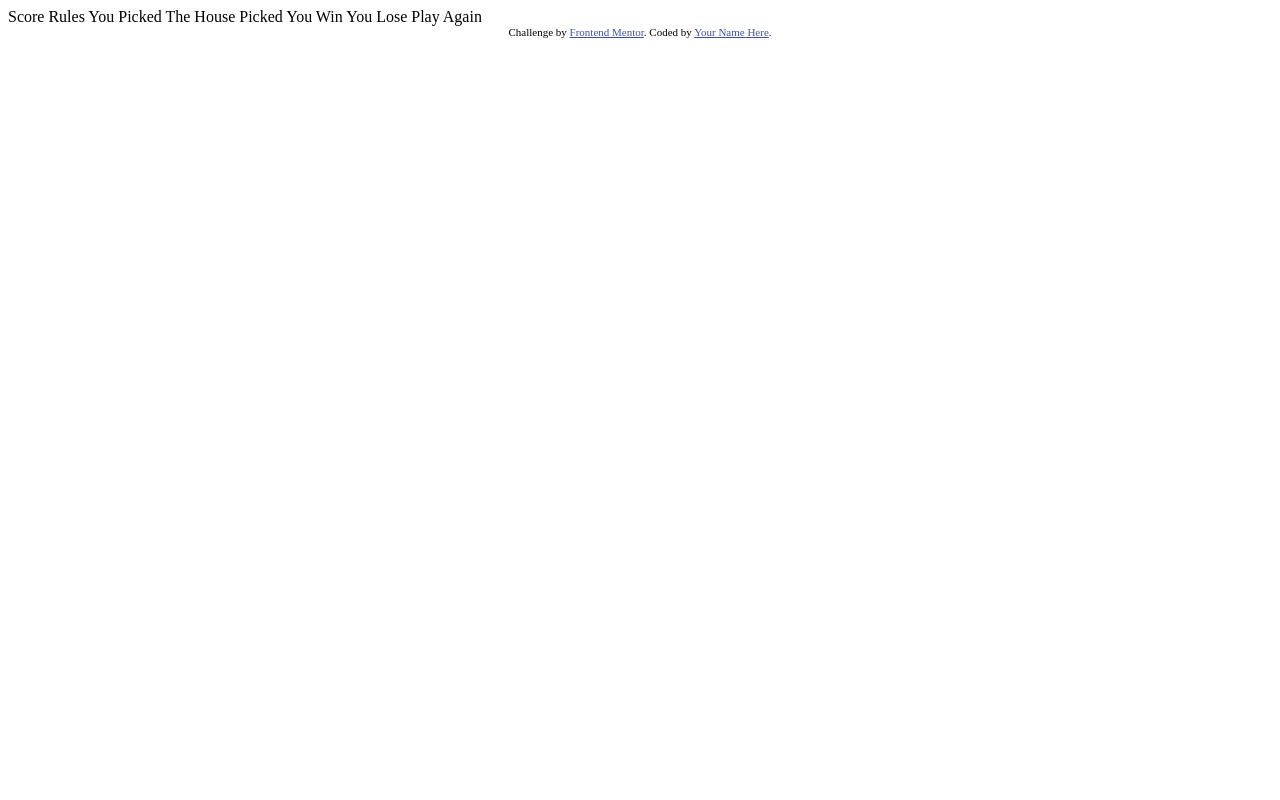
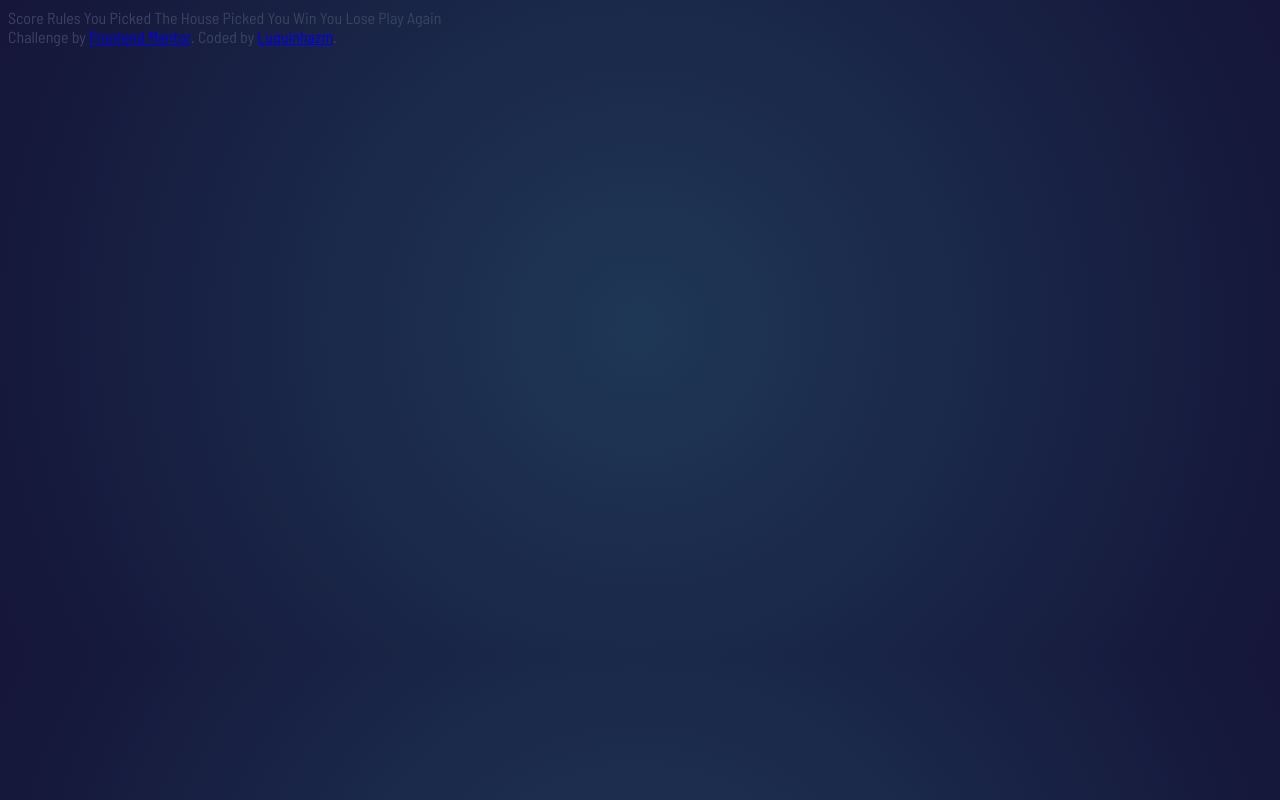
Before and after one commit to Luquinhazm/Pedra-papel-tesoura, a plain HTML site: page index.html in a window 1280 px wide. Drawn offline with Linux system fonts and the light colour scheme.

Commit message:
Adicionando SCSS

```diff
--- /dev/null
+++ b/Styles/_main.scss
@@ -0,0 +1,6 @@
+body{
+    @include background-primary;
+    // @include fontPrincipal;
+    color: $darkText;
+    height: 80vh;
+}
--- /dev/null
+++ b/Styles/_tipologia.scss
@@ -0,0 +1,7 @@
+//fonts
+
+@import url('https://fonts.googleapis.com/css2?family=Barlow+Semi+Condensed:wght@400;500;600;700&display=swap');
+
+html {
+    font-family: 'barlow semi condensed', sans-serif;
+}
--- /dev/null
+++ b/Styles/_variables.scss
@@ -0,0 +1,31 @@
+//Colors
+
+//Primary
+
+@mixin scissorsGradient {
+    background: rgb(236,158,14);
+    background: radial-gradient(circle, rgba(236,158,14,1) 0%, rgba(236,169,34,1) 100%);
+}
+
+@mixin paperGradient {
+    background: rgb(72,101,244);
+    background: radial-gradient(circle, rgba(72,101,244,1) 0%, rgba(86,113,245,1) 100%);
+}
+
+@mixin rockGradient {
+    background: rgb(220,46,78);
+    background: radial-gradient(circle, rgba(220,46,78,1) 0%, rgba(221,64,93,1) 100%);
+}
+
+// Neutral
+
+$darkText: #3B4363;
+$scoreText: #2A46C0;
+$headerOutline: #606E85;
+
+//background
+
+@mixin background-primary {
+    background: rgb(31,55,86);
+    background: radial-gradient(circle, rgba(31,55,86,1) 0%, rgba(20,21,57,1) 100%);
+}
--- /dev/null
+++ b/Styles/style.scss
@@ -0,0 +1,3 @@
+@import 'variables';
+@import 'main';
+@import 'tipologia';
--- a/index.html
+++ b/index.html
@@ -1,5 +1,5 @@
 <!DOCTYPE html>
-<html lang="en">
+<html lang="pt-BR">
 <head>
   <meta charset="UTF-8">
   <meta name="viewport" content="width=device-width, initial-scale=1.0"> <!-- displays site properly based on user's device -->
@@ -7,6 +7,11 @@
   <link rel="icon" type="image/png" sizes="32x32" href="./images/favicon-32x32.png">
 
   <title>Frontend Mentor | Rock, Paper, Scissors</title>
+
+  <link rel="stylesheet" href="Styles/style.css">
+  <link rel="preconnect" href="https://fonts.googleapis.com">
+  <link rel="preconnect" href="https://fonts.gstatic.com" crossorigin>
+  <link href="https://fonts.googleapis.com/css2?family=Barlow+Semi+Condensed:wght@400;500;600;700&display=swap" rel="stylesheet">
 
   Score
   Rules
@@ -20,10 +25,10 @@
   Play Again
 
   <!-- Feel free to remove these styles or customise in your own stylesheet 👍 -->
-  <style>
+  <!-- <style>
     .attribution { font-size: 11px; text-align: center; }
     .attribution a { color: hsl(228, 45%, 44%); }
-  </style>
+  </style> -->
 </head>
 <body>
 
@@ -31,7 +36,7 @@
 
   <div class="attribution">
     Challenge by <a href="https://www.frontendmentor.io?ref=challenge" target="_blank">Frontend Mentor</a>.
-    Coded by <a href="#">Your Name Here</a>.
+    Coded by <a href="#">Luquinhazm</a>.
   </div>
 </body>
 </html>
```
Also changed, not shown: Styles/style.css (added), 1 other file.
